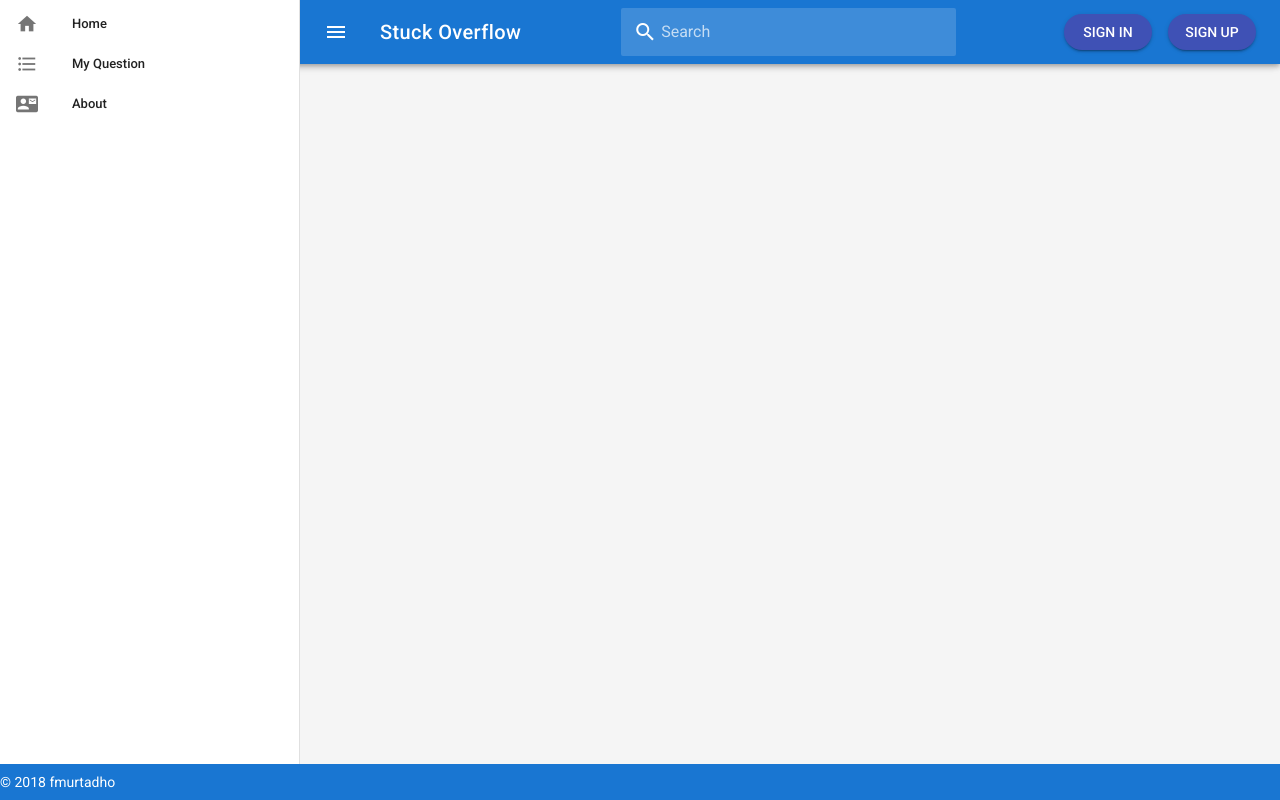
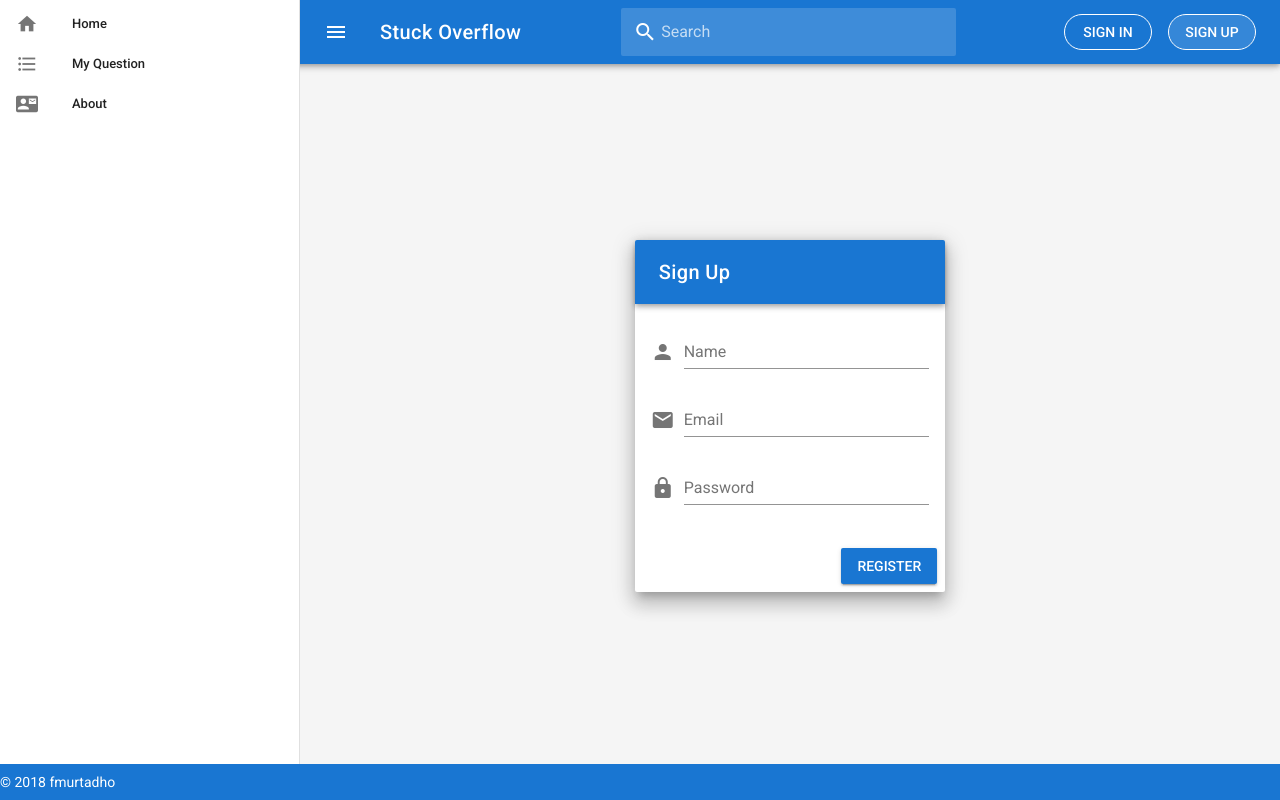
Before and after one commit to xavier-fox-2018/hacktivoverflow, a Vue app in the folder client/: page /signup in a window 1280 px wide. Built offline with nearby package versions, Linux system fonts and the light colour scheme.

Commit message:
momentjs and tooltip

```diff
--- a/client/package.json
+++ b/client/package.json
@@ -9,6 +9,7 @@
   },
   "dependencies": {
     "vue": "^2.5.17",
+    "vue-moment": "^4.0.0",
     "vue-router": "^3.0.1",
     "vuetify": "^1.3.8",
     "vuex": "^3.0.1"
--- a/client/src/App.vue
+++ b/client/src/App.vue
@@ -32,13 +32,13 @@
         class="hidden-sm-and-down">
       </v-text-field>
       <v-spacer></v-spacer>
-      <v-btn v-if="!isLogin" :to="{name : 'signin'}" round color="indigo">
+      <v-btn v-if="!isLogin" :to="{name : 'signin'}" round dark outline color="white">
         Sign In
       </v-btn>
-      <v-btn v-if="!isLogin" round color="indigo">
+      <v-btn v-if="!isLogin" :to="{name : 'signup'}" round dark outline color="white">
         Sign Up
       </v-btn>
-      <v-btn v-if="isLogin" round color="indigo" @click="signOut">
+      <v-btn v-if="isLogin" round outline color="white" @click="signOut">
         Sign Out
       </v-btn>
     </v-toolbar>
--- a/client/src/components/AnswerCard.vue
+++ b/client/src/components/AnswerCard.vue
@@ -11,6 +11,19 @@
             </v-card-text>
             <v-card-actions>
                 <v-layout row wrap align-end justify-end fill-height>
+                    <v-chip color="blue" outline class="ma-2">
+                        <v-avatar>
+                            <!-- <v-icon>
+                                access_time
+                            </v-icon> -->
+                            <img
+                                :src="answer.author.avatar"
+                                alt="Avatar"
+                            >
+                        </v-avatar>
+                        {{ answer.createdAt | moment("from", "now") }}
+                    </v-chip>
+                    <v-spacer></v-spacer>
                     <div v-if="answer.author._id !== userId" class="ma-2">
                         <v-btn @click="upvoteAnswer" outline round color="blue">
                             <v-icon>
--- a/client/src/components/QuestionCard.vue
+++ b/client/src/components/QuestionCard.vue
@@ -11,11 +11,19 @@
           <h6 class="title">
             {{question.title}}
           </h6>
+
           <v-divider></v-divider>
-          {{question.author.name}} dan nantinya ada tanggal di post
+
+            by {{question.author.name}}
+
         </v-card-text>
         <v-card-actions>
-          <p>ini nantinya view</p>
+          <div class="text-xs-center">
+            <v-chip label><v-icon left>chat</v-icon>{{question.answers.length}}</v-chip>
+            <v-chip label><v-icon left>thumb_up</v-icon>{{question.upvotes.length}}</v-chip>
+            <v-chip label><v-icon left>thumb_down</v-icon>{{question.downvotes.length}}</v-chip>
+            <v-chip label><v-icon left>access_time</v-icon>{{ question.createdAt | moment("from", "now") }}</v-chip>
+          </div>
           <v-spacer></v-spacer>
           <v-btn outline round color="blue" :to="{name : 'questionDetail' , params : {questionId : question._id}}">READ MORE</v-btn>
         </v-card-actions>
--- a/client/src/main.js
+++ b/client/src/main.js
@@ -5,6 +5,7 @@ import store from './store'
 import Vuetify from 'vuetify'
 import 'vuetify/dist/vuetify.min.css'
 
+Vue.use(require('vue-moment'));
 Vue.use(Vuetify)
 
 Vue.config.productionTip = false
--- a/client/src/router.js
+++ b/client/src/router.js
@@ -24,6 +24,11 @@ export default new Router({
       component: () => import(/* webpackChunkName: "about" */ './views/Signin.vue')
     },
     {
+      path : '/signup',
+      name : 'signup',
+      component: () => import(/* webpackChunkName: "about" */ './views/Signup.vue')
+    },
+    {
       path : '/myquestion',
       name : 'myquestion',
       component: () => import(/* webpackChunkName: "about" */ './views/MyQuestion.vue')
@@ -35,14 +40,6 @@ export default new Router({
       // this generates a separate chunk (about.[hash].js) for this route
       // which is lazy-loaded when the route is visited.
       component: () => import(/* webpackChunkName: "about" */ './views/About.vue')
-    },
-    {
-      path: '/test',
-      name: 'test',
-      // route level code-splitting
-      // this generates a separate chunk (about.[hash].js) for this route
-      // which is lazy-loaded when the route is visited.
-      component: () => import(/* webpackChunkName: "about" */ './views/Test.vue')
-    },
+    }
   ]
 })
--- a/client/src/views/Home.vue
+++ b/client/src/views/Home.vue
@@ -13,7 +13,12 @@
               <v-flex xs12 lg6>
                 <v-layout align-center justify-end row>
                   <v-card flat>
-                    <v-btn color="blue white--text mt-2" @click="togglePostQuestion">Add Question</v-btn>
+                    <v-btn v-if="isLogin" color="blue white--text mt-2" @click="togglePostQuestion">Add Question</v-btn>
+                    <v-tooltip top>
+                      <v-btn slot="activator" v-if="!isLogin" disabled color="blue white--text mt-2" @click="togglePostQuestion">Add Question</v-btn>
+                      <span>Login to post question</span>
+                    </v-tooltip>
+
                   </v-card>
                 </v-layout>
               </v-flex>
@@ -42,6 +47,11 @@ import PostQuestionCard from '@/components/PostQuestionCard.vue'
 
 export default {
   name : 'AllQuestions',
+  computed : {
+    isLogin (){
+      return this.$store.state.isLogin
+    }
+  },
   data () {
     return {
       questions : '',
@@ -59,7 +69,7 @@ export default {
         url : `${config.port}/questions`
       })
       .then(response=>{
-        this.questions = response.data.data
+        this.questions = response.data.data.reverse()
       })
       .catch(error=>{
         console.log('Error Reading Question From Server')
--- a/client/src/views/Question.vue
+++ b/client/src/views/Question.vue
@@ -10,7 +10,14 @@
                     </v-card-text>
                     <v-card-actions>
                         <v-layout row wrap align-end justify-end fill-height>
-                            <v-btn @click="togglePostAnswer" class="ma-2" round outline color="blue">post answer</v-btn>
+                            <v-btn v-if="isLogin" @click="togglePostAnswer" class="ma-2" round outline color="blue">post answer</v-btn>
+
+                            <v-tooltip top>
+                                <v-btn v-if="!isLogin" slot="activator" disabled @click="togglePostAnswer" class="ma-2" round outline color="blue">post answer</v-btn>
+                                <span>Login to post answer</span>
+                            </v-tooltip>
+
+
                             <v-spacer></v-spacer>
                             <div v-if="question.author._id !== userId" class="ma-2">
                                 <v-btn @click="upvoteQuestion" outline round color="blue">
@@ -78,6 +85,9 @@ export default {
     computed : {
         userId () {
             return this.$store.state.userId
+        },
+        isLogin (){
+            return this.$store.state.isLogin
         }
     },
     components : {
--- a/client/src/views/Signin.vue
+++ b/client/src/views/Signin.vue
@@ -10,10 +10,10 @@
             <v-form>
               <v-text-field
                 v-model="loginEmail"
-                prepend-icon="person"
-                name="login"
-                label="Login"
-                type="text">
+                prepend-icon="email"
+                name="email"
+                label="Email"
+                type="email">
                 </v-text-field>
               <v-text-field
                 v-model="loginPassword"
--- /dev/null
+++ b/client/src/views/Signup.vue
@@ -0,0 +1,88 @@
+<template>
+  <v-container fluid fill-height>
+    <v-layout align-center justify-center>
+      <v-flex xs12 sm8 md4>
+        <v-card class="elevation-12">
+          <v-toolbar dark color="primary">
+            <v-toolbar-title>Sign Up</v-toolbar-title>
+          </v-toolbar>
+          <v-card-text>
+            <v-form>
+              <v-text-field
+                prepend-icon="person"
+                name="name"
+                label="Name"
+                v-model="registerName">
+              </v-text-field>
+              <v-text-field
+                v-model="registerEmail"
+                prepend-icon="email"
+                name="email"
+                label="Email"
+                type="text">
+              </v-text-field>
+              <v-text-field
+                v-model="registerPassword"
+                id="password"
+                prepend-icon="lock"
+                name="password"
+                label="Password"
+                type="password">
+              </v-text-field>
+            </v-form>
+            <alert :alert="alert" :alertType="alertType" :alertMessage="alertMessage"></alert>
+          </v-card-text>
+          <v-card-actions>
+            <v-spacer></v-spacer>
+            <v-btn color="primary" @click="register">Register</v-btn>
+          </v-card-actions>
+        </v-card>
+      </v-flex>
+    </v-layout>
+  </v-container>
+</template>
+
+<script>
+import config from '@/config.js'
+import Alert from '@/components/Alert.vue'
+
+export default {
+  components : {
+    Alert
+  },
+  data (){
+    return {
+      registerName : '',
+      registerEmail : '',
+      registerPassword : '',
+
+      alert : false,
+      alertType : '',
+      alertMessage : ''
+    }
+  },
+  methods : {
+    register(){
+      let data = {
+        name : this.registerName,
+        email : this.registerEmail,
+        password : this.registerPassword
+      }
+
+      axios({
+        method : 'POST',
+        url : `${config.port}/users/signup`,
+        data
+      })
+      .then(response=>{
+        this.alert = true
+        this.alertType = 'info'
+        this.alertMessage = `Registration Success, you can now login with your email and password`
+      })
+      .catch(error=>{
+        console.log(error)
+      })
+    }
+  }
+}
+</script>
--- a/client/src/views/Test.vue
+++ /dev/null
@@ -1,18 +0,0 @@
-<template>
-    <h3>
-        HALO HALO DARI TEST
-    </h3>
-</template>
-
-<script>
-export default {
-    data () {
-        return {
-
-        }
-    },
-    mounted () {
-        console.log('sebetulnya masuke ke test')
-    }
-}
-</script>
```
Also changed, not shown: 1 other file (tests, documents, lock files or other folders).
